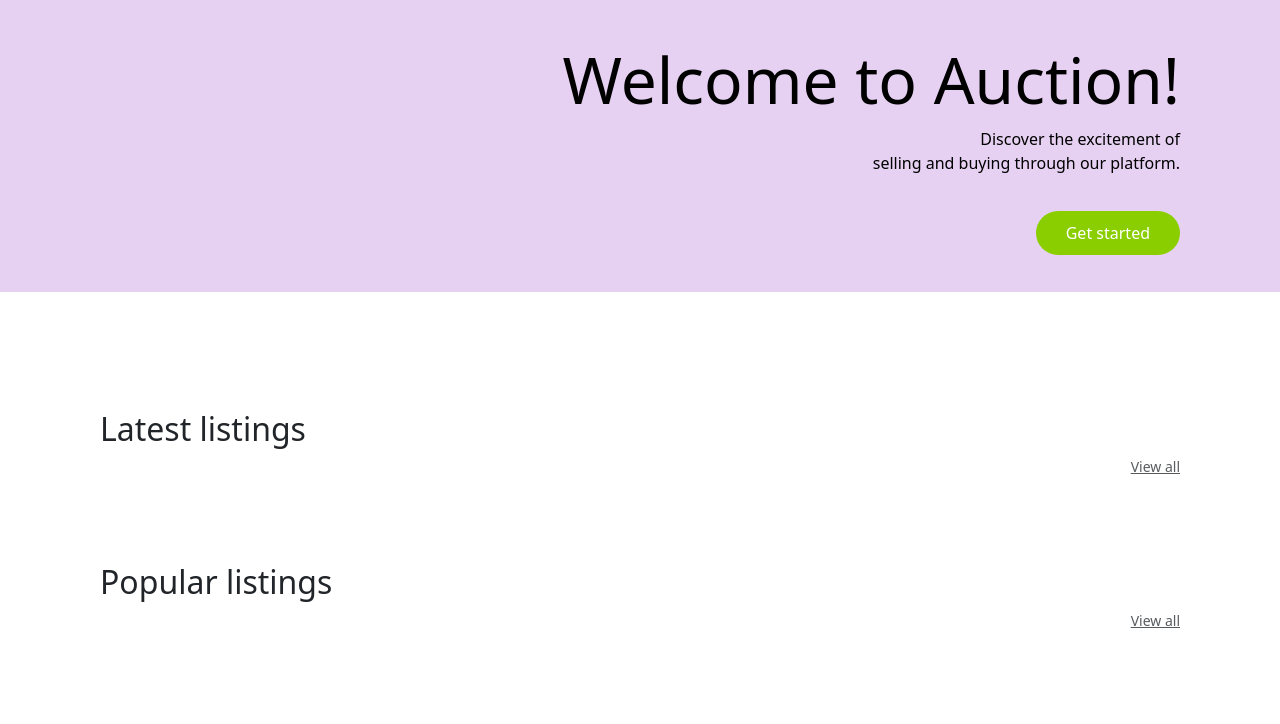
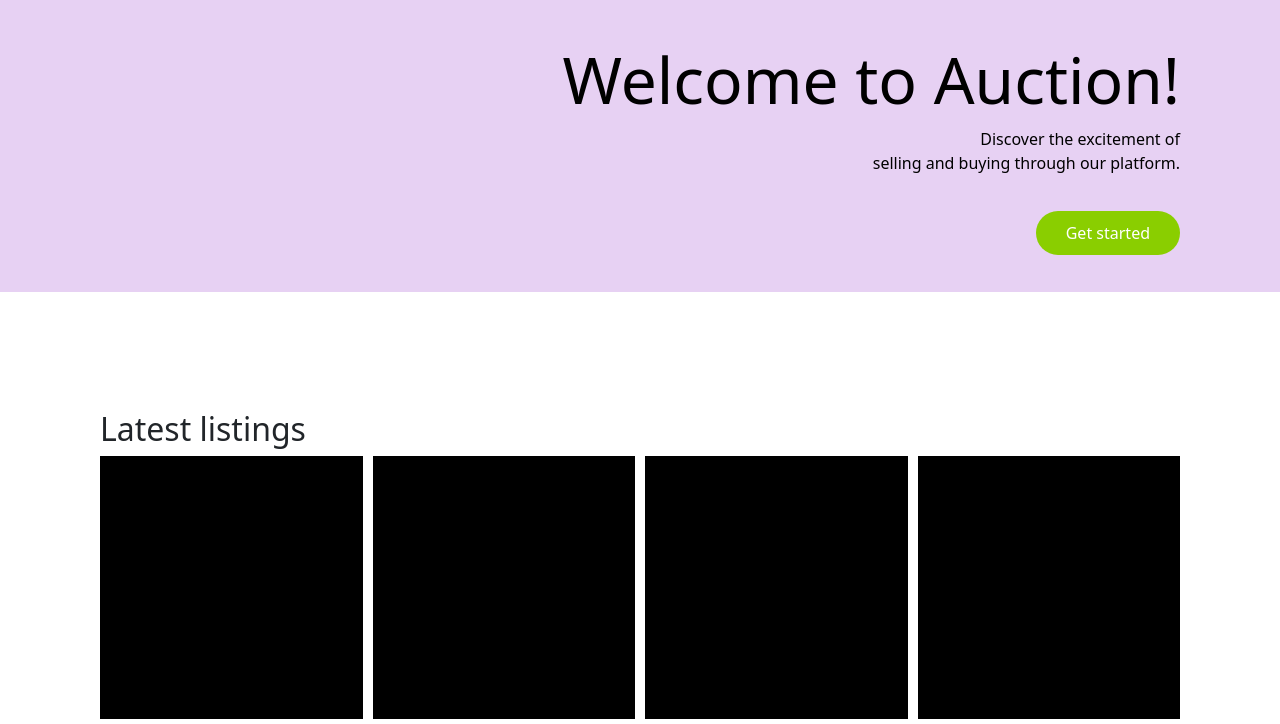
Before and after one commit to FredrikMohag/Semester-project-2, a website with bundled scripts: page index.html in a window 1280 px wide. Shown: the part 76-800 px from the top of the page. Built offline with nearby package versions, Linux system fonts and the light colour scheme; files whose address does not match are found by name.

Commit message:
styling updates

```diff
--- a/src/scss/index.scss
+++ b/src/scss/index.scss
@@ -21,6 +21,7 @@ h2 {
 .logo {
   height: 40px;
 }
+
 .navbar .container-fluid {
   padding-left: 0; /* Ta bort padding från container-fluid */
   padding-right: 0; /* Ta bort padding från container-fluid */
@@ -176,6 +177,23 @@ h2 {
   display: block;
   margin-bottom: 5px;
 }
+// Latest & Popular listings
+.square-container {
+  display: flex;
+  justify-content: space-between; /* Lika mycket utrymme mellan kvadraterna */
+  gap: 10px; /* Mellanrum mellan kvadraterna */
+  flex-wrap: wrap; /* Tillåter kvadrater att bryta rad om det behövs */
+}
+
+.square {
+  flex-grow: 1; /* Låter kvadraterna växa jämnt */
+  aspect-ratio: 1 / 1; /* Behåller kvadratisk form (lika bredd och höjd) */
+  background-color: black;
+}
+
+.text-muted {
+  margin-top: 10px; /* Lägger lite avstånd ovanför "View all" */
+}
 
 // footer
 footer {
```
Also changed, not shown: dist/css/index.css, src/scss/index.css, 2 other files.
